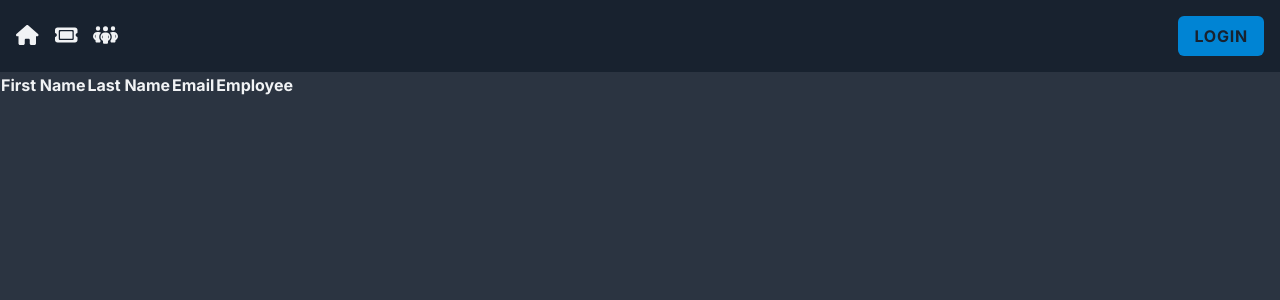
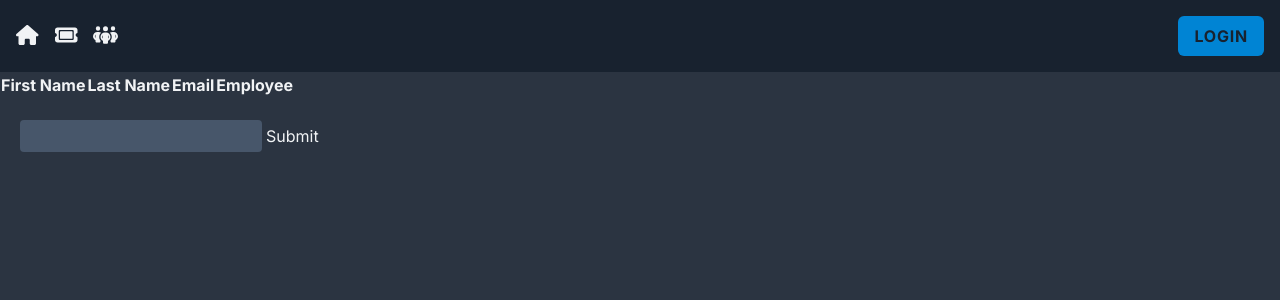
Before and after one commit to senhorgomes/next-mongodb, a Next.js app: page /team in a window 1280 px wide. Shown: the top 300 px of the page. Built offline with nearby package versions, Linux system fonts and the light colour scheme; no server answers.

Commit message:
Add more html

```diff
--- a/app/team/page.jsx
+++ b/app/team/page.jsx
@@ -24,6 +24,8 @@ const TeamPage = () => {
         </table>
         <form>
         {/* Form to invite new team member */}
+        <input/>
+        <button>Submit</button>
         </form>
       </div>
     )
```
